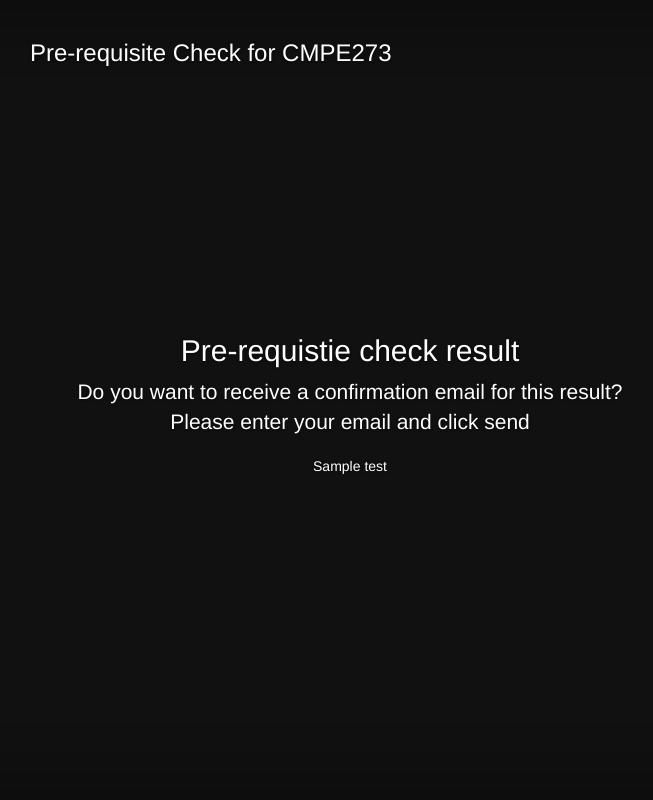
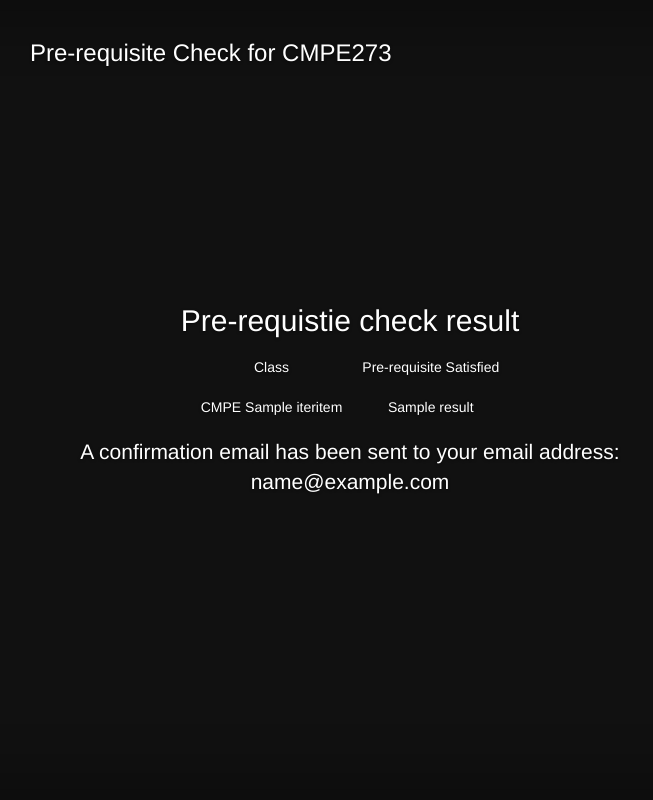
Before and after one commit to ericclone/CMPE273-Team-Project, a Flask app: template flask/templates/confirmation.html in a window 1280 px wide. Shown: the whole page, without its empty margins (290-943 px from the left). Run offline with Flask 2, Linux system fonts and the light colour scheme; the template is opened without the code that fills it: most values are stand-ins (such as "Sample title", 1, 10 or a date in 2020); some libraries are stand-ins or nearby versions.

Commit message:
Update confirmation

```diff
--- a/flask/templates/confirmation.html
+++ b/flask/templates/confirmation.html
@@ -37,8 +37,24 @@
 
           <div class="inner cover">
             <h2 class="cover-heading">Pre-requistie check result</h2>
-            <p class="lead">Do you want to receive a confirmation email for this result? <br> Please enter your email and click send</p>
-            <p> {{test}} </p>
+            <center>
+            <table style="margin: 10px">
+            <tr>
+            <td style="padding: 10px; text-align: center">Class</td>
+            <td style="padding: 10px; text-align: center">Pre-requisite Satisfied</td>
+
+            <th>
+            </tr>
+            {% for name, result in course_result.iteritems() %}
+            <tr>
+            <td style="padding: 10px; text-align: center">CMPE {{name}}</td>
+            <td style="padding: 10px; text-align: center">{{result}}</td>
+            </tr>
+            {% endfor %}
+            </table>
+            </center>
+            <p class="lead">A confirmation email has been sent to your email address: <br /> {{email}}</p>
+
 
           </div>
 
```
Also changed, not shown: flask/applicationFlask.py (+15 -7 lines), flask/templates/login.html (+2 -23 lines).
